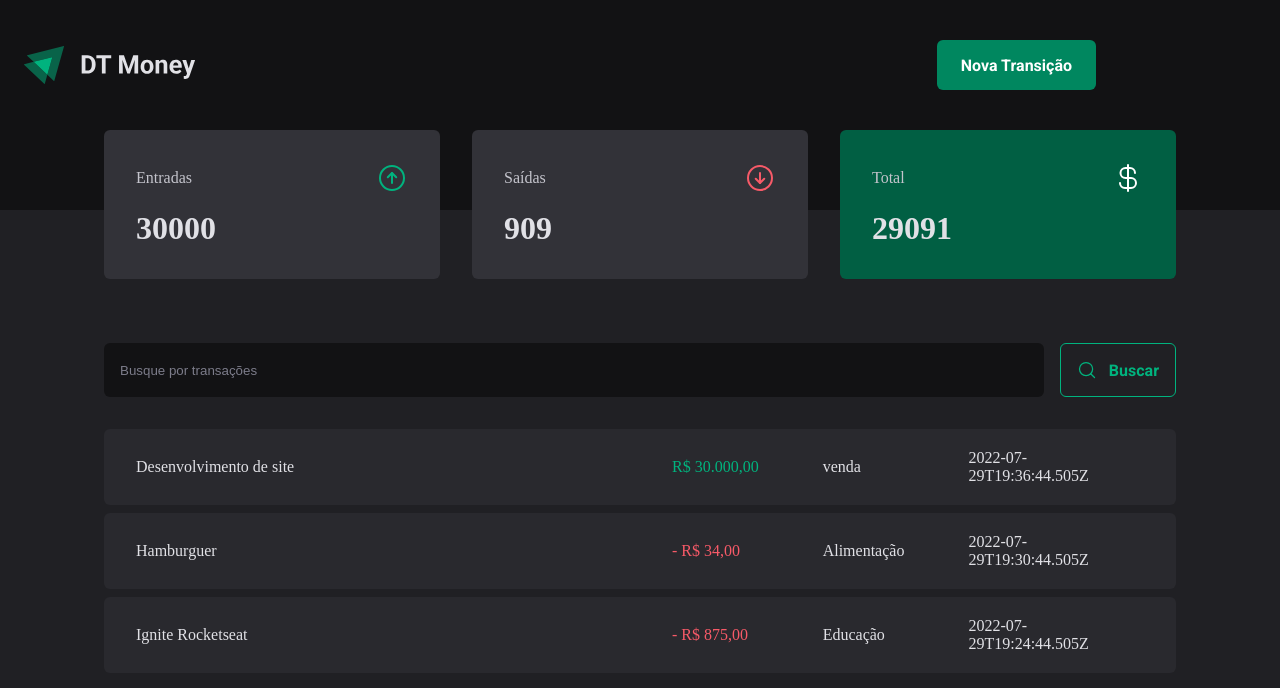
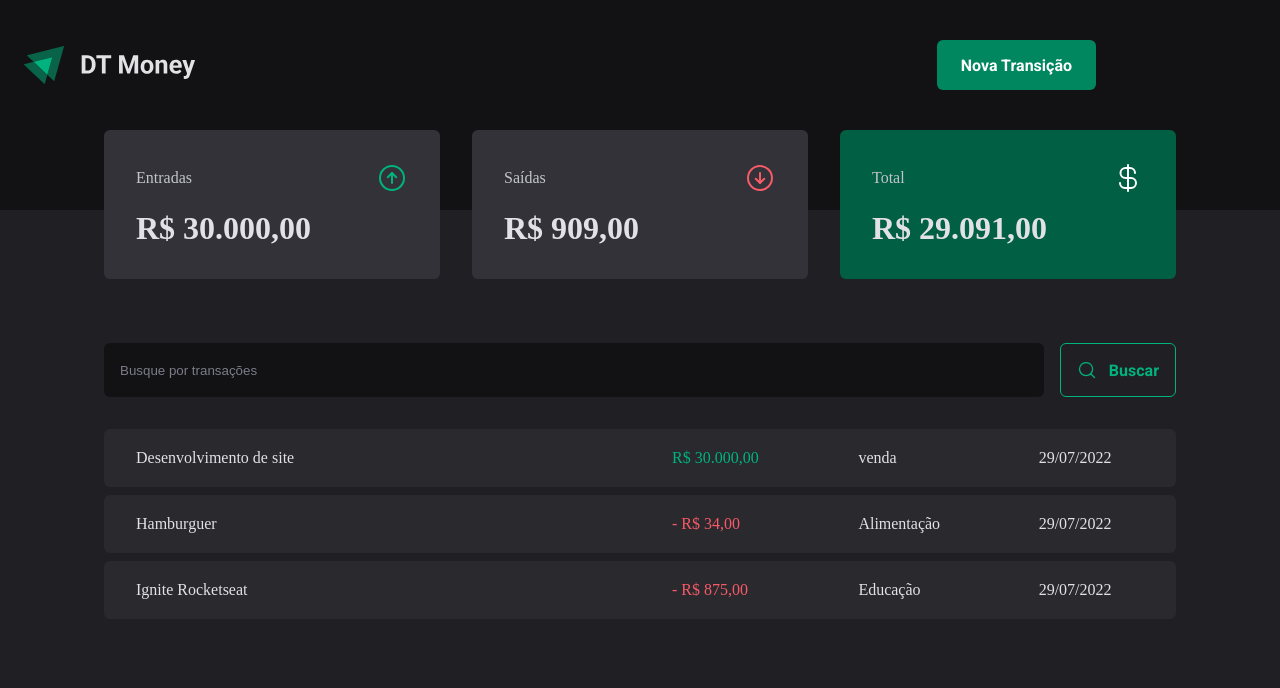
Before and after one commit to VanessaMaia26/DT-Money--ReactJs, a React (Vite) app: page / in a window 1280 px wide. Shown: the top 688 px of the page. Built offline with nearby package versions, Linux system fonts and the light colour scheme; data requests are answered from the project's data file.

Commit message:
new commit

```diff
--- a/src/components/Summary/index.tsx
+++ b/src/components/Summary/index.tsx
@@ -1,6 +1,7 @@
 import { ArrowCircleDown, ArrowCircleUp, CurrencyDollar } from "phosphor-react";
 import { useContext } from "react";
 import { TransactionsContext } from "../../contexts/TransactionsContext";
+import { priceFormatter } from "../../utils/formatter";
 import { SummaryCard, SummaryContainer } from "./styles";
 
 export function Summary() {
@@ -34,7 +35,7 @@
                     <ArrowCircleUp size={32} color="#00b37e" />
                 </header>
 
-                <strong>{summary.income}</strong>
+                <strong>{priceFormatter.format(summary.income)}</strong>
             </SummaryCard>
 
             <SummaryCard>
@@ -43,7 +44,7 @@
                     <ArrowCircleDown size={32} color="#f75a68" />
                 </header>
 
-                <strong>{summary.outcome}</strong>
+                <strong>{priceFormatter.format(summary.outcome)}</strong>
             </SummaryCard>
 
             <SummaryCard variant="green">
@@ -52,7 +53,7 @@
                     <CurrencyDollar size={32} color="#fff" />
                 </header>
 
-                <strong>{summary.total}</strong>
+                <strong>{priceFormatter.format(summary.total)}</strong>
             </SummaryCard>
         </SummaryContainer>
     )
--- a/src/pages/Transactions/index.tsx
+++ b/src/pages/Transactions/index.tsx
@@ -2,7 +2,7 @@
 import { Header } from "../../components/Header";
 import { Summary } from "../../components/Summary";
 import { TransactionsContext } from "../../contexts/TransactionsContext";
-import { priceFormatter } from "../../utils/formatter";
+import { dateFormatter, priceFormatter } from "../../utils/formatter";
 import { SearchForm } from "./components/SearchForm";
 
 import { PriceHighlight, TransactionsContainer, TransactionsTable } from "./styles";
@@ -31,7 +31,7 @@
                                         </PriceHighlight>
                                     </td>
                                     <td>{transaction.category}</td>
-                                    <td>{transaction.createdAt}</td>
+                                    <td>{dateFormatter.format(new Date(transaction.createdAt))}</td>
                                 </tr>
                             )
                         })}
```
Also changed, not shown: src/hooks/useSummary.ts (added).
